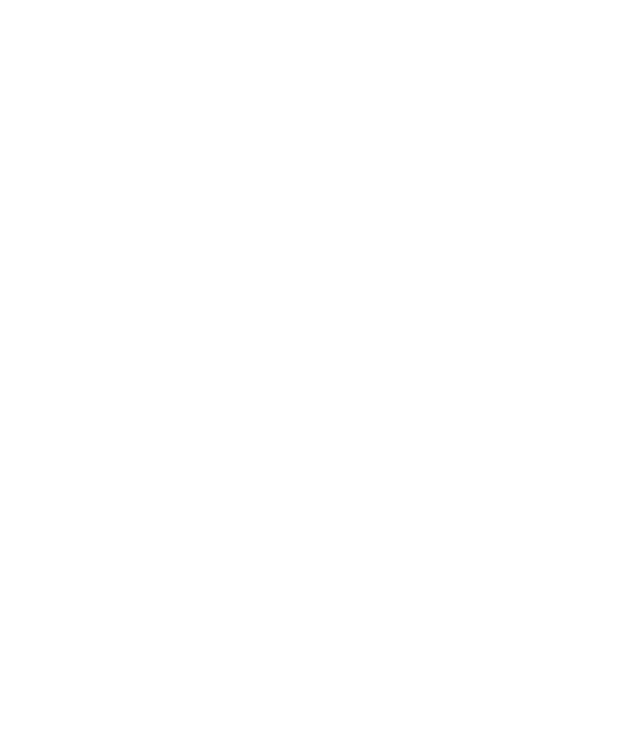
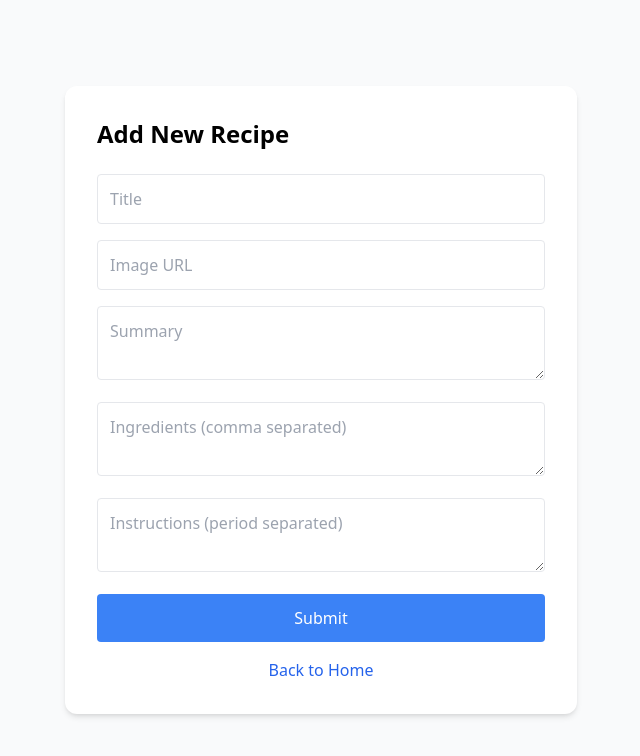
Before and after one commit to JulietA106/alx-fe-reactjs, a React app in the folder recipe-sharing-platform/: page /add-recipe in a window 1280 px wide. Before the commit this address had no page. Shown: the top 756 px of the page, without its empty margins (319-959 px from the left). Built offline with nearby package versions, Linux system fonts and the light colour scheme; the HTML template or start-up script is replaced by a standard one.

Commit message:
Initial commit: Add HomePage, RecipeDetail, and AddRecipeForm components

```diff
--- a/recipe-sharing-platform/src/App.jsx
+++ b/recipe-sharing-platform/src/App.jsx
@@ -1,6 +1,8 @@
+import React from "react";
 import { BrowserRouter as Router, Routes, Route } from "react-router-dom";
 import HomePage from "./components/HomePage";
 import RecipeDetail from "./components/RecipeDetail";
+import AddRecipeForm from "./components/AddRecipeForm";
 
 function App() {
   return (
@@ -8,9 +10,10 @@
       <Routes>
         <Route path="/" element={<HomePage />} />
         <Route path="/recipe/:id" element={<RecipeDetail />} />
+        <Route path="/add-recipe" element={<AddRecipeForm />} />
       </Routes>
     </Router>
   );
 }
 
-export default App; // ✅ This is required
+export default App;
--- /dev/null
+++ b/recipe-sharing-platform/src/components/AddRecipeForm.jsx
@@ -0,0 +1,99 @@
+import React, { useState } from "react";
+import { Link } from "react-router-dom";
+
+const AddRecipeForm = () => {
+  const [title, setTitle] = useState("");
+  const [summary, setSummary] = useState("");
+  const [image, setImage] = useState("");
+  const [ingredients, setIngredients] = useState("");
+  const [instructions, setInstructions] = useState("");
+
+  const handleSubmit = (e) => {
+    e.preventDefault();
+    if (!title || !summary || !image || !ingredients || !instructions) {
+      alert("Please fill in all fields");
+      return;
+    }
+
+    const newRecipe = {
+      id: Date.now(),
+      title,
+      summary,
+      image,
+      ingredients: ingredients.split(",").map((i) => i.trim()),
+      instructions: instructions.split(".").map((i) => i.trim())
+    };
+
+    console.log("New Recipe Submitted:", newRecipe);
+    alert("Recipe submitted! (Check console)");
+    setTitle("");
+    setSummary("");
+    setImage("");
+    setIngredients("");
+    setInstructions("");
+  };
+
+  return (
+    <div className="min-h-screen flex items-center justify-center bg-gray-50 p-4">
+      <form
+        onSubmit={handleSubmit}
+        className="bg-white p-8 rounded-xl shadow-md w-full max-w-lg"
+      >
+        <h2 className="text-2xl font-bold mb-6">Add New Recipe</h2>
+
+        <input
+          type="text"
+          placeholder="Title"
+          value={title}
+          onChange={(e) => setTitle(e.target.value)}
+          className="w-full p-3 mb-4 border rounded"
+        />
+
+        <input
+          type="text"
+          placeholder="Image URL"
+          value={image}
+          onChange={(e) => setImage(e.target.value)}
+          className="w-full p-3 mb-4 border rounded"
+        />
+
+        <textarea
+          placeholder="Summary"
+          value={summary}
+          onChange={(e) => setSummary(e.target.value)}
+          className="w-full p-3 mb-4 border rounded"
+        />
+
+        <textarea
+          placeholder="Ingredients (comma separated)"
+          value={ingredients}
+          onChange={(e) => setIngredients(e.target.value)}
+          className="w-full p-3 mb-4 border rounded"
+        />
+
+        <textarea
+          placeholder="Instructions (period separated)"
+          value={instructions}
+          onChange={(e) => setInstructions(e.target.value)}
+          className="w-full p-3 mb-4 border rounded"
+        />
+
+        <button
+          type="submit"
+          className="w-full bg-blue-500 text-white p-3 rounded hover:bg-blue-600 transition"
+        >
+          Submit
+        </button>
+
+        <Link
+          to="/"
+          className="block text-center mt-4 text-blue-600 hover:text-blue-800"
+        >
+          Back to Home
+        </Link>
+      </form>
+    </div>
+  );
+};
+
+export default AddRecipeForm;
--- a/recipe-sharing-platform/src/components/HomePage.jsx
+++ b/recipe-sharing-platform/src/components/HomePage.jsx
@@ -1,12 +1,13 @@
 import React, { useState, useEffect } from "react";
 import { Link } from "react-router-dom";
-import data from "../data.json";
 
 const HomePage = () => {
   const [recipes, setRecipes] = useState([]);
 
   useEffect(() => {
-    setRecipes(data); // load mock data
+    fetch("/data.json")
+      .then((res) => res.json())
+      .then((data) => setRecipes(data));
   }, []);
 
   return (
@@ -14,6 +15,16 @@
       <h1 className="text-4xl font-bold mb-8 text-center text-blue-600">
         Recipe Collection
       </h1>
+
+      <div className="text-center mb-6">
+        <Link
+          to="/add-recipe"
+          className="bg-blue-500 text-white px-6 py-2 rounded hover:bg-blue-600 transition"
+        >
+          Add New Recipe
+        </Link>
+      </div>
+
       <div className="grid grid-cols-1 gap-6 sm:grid-cols-2 md:grid-cols-3 lg:grid-cols-4">
         {recipes.map((recipe) => (
           <Link key={recipe.id} to={`/recipe/${recipe.id}`}>
--- a/recipe-sharing-platform/src/components/RecipeDetail.jsx
+++ b/recipe-sharing-platform/src/components/RecipeDetail.jsx
@@ -1,35 +1,32 @@
 import React, { useState, useEffect } from "react";
 import { useParams, Link } from "react-router-dom";
-import data from "../data.json";
 
 const RecipeDetail = () => {
   const { id } = useParams();
   const [recipe, setRecipe] = useState(null);
 
   useEffect(() => {
-    const selectedRecipe = data.find((item) => item.id === parseInt(id));
-    setRecipe(selectedRecipe);
+    fetch("/data.json")
+      .then((res) => res.json())
+      .then((data) => {
+        const found = data.find((r) => r.id === parseInt(id));
+        setRecipe(found);
+      });
   }, [id]);
 
   if (!recipe) {
     return (
-      <div className="min-h-screen flex flex-col items-center justify-center bg-gray-50 p-4">
-        <p className="text-gray-600 text-xl mb-4">Recipe not found</p>
-        <Link
-          to="/"
-          className="text-white bg-blue-600 px-4 py-2 rounded hover:bg-blue-700 transition"
-        >
-          ← Back to Home
-        </Link>
+      <div className="min-h-screen flex items-center justify-center bg-gray-50 p-4">
+        <p className="text-gray-600 text-lg">Recipe not found</p>
       </div>
     );
   }
 
   return (
-    <div className="min-h-screen bg-gray-50 py-10 px-4 sm:px-6 lg:px-8">
+    <div className="min-h-screen bg-gray-50 py-10 px-4">
       <Link
         to="/"
-        className="text-blue-600 underline mb-6 inline-block hover:text-blue-800"
+        className="text-blue-600 hover:text-blue-800 font-semibold mb-6 inline-block"
       >
         ← Back to Home
       </Link>
@@ -40,43 +37,29 @@
           alt={recipe.title}
           className="w-full h-80 object-cover"
         />
+        <div className="p-8">
+          <h1 className="text-4xl font-bold mb-4 text-gray-800">{recipe.title}</h1>
+          <p className="text-gray-600 text-lg mb-6">{recipe.summary}</p>
 
-        <div className="p-8">
-          <h1 className="text-4xl font-bold mb-6 text-gray-800 text-center">
-            {recipe.title}
-          </h1>
+          <div className="grid grid-cols-1 lg:grid-cols-2 gap-8">
+            <div className="bg-gray-100 rounded-xl p-6">
+              <h2 className="text-2xl font-bold mb-4">Ingredients</h2>
+              <ul className="list-disc list-inside space-y-2">
+                {recipe.ingredients.map((ing, idx) => (
+                  <li key={idx}>{ing}</li>
+                ))}
+              </ul>
+            </div>
 
-          <section className="mb-8">
-            <h2 className="text-2xl font-semibold mb-4 text-gray-800">
-              Ingredients
-            </h2>
-            <ul className="grid grid-cols-1 sm:grid-cols-2 gap-2 text-gray-700">
-              {recipe.ingredients.map((item, index) => (
-                <li
-                  key={index}
-                  className="bg-gray-100 p-2 rounded shadow-sm hover:bg-gray-200 transition"
-                >
-                  {item}
-                </li>
-              ))}
-            </ul>
-          </section>
-
-          <section>
-            <h2 className="text-2xl font-semibold mb-4 text-gray-800">
-              Cooking Instructions
-            </h2>
-            <ol className="list-decimal list-inside space-y-2 text-gray-700">
-              {recipe.steps.map((step, index) => (
-                <li
-                  key={index}
-                  className="bg-gray-100 p-2 rounded shadow-sm hover:bg-gray-200 transition"
-                >
-                  {step}
-                </li>
-              ))}
-            </ol>
-          </section>
+            <div className="bg-gray-100 rounded-xl p-6">
+              <h2 className="text-2xl font-bold mb-4">Instructions</h2>
+              <ol className="list-decimal list-inside space-y-2">
+                {recipe.instructions.map((inst, idx) => (
+                  <li key={idx}>{inst}</li>
+                ))}
+              </ol>
+            </div>
+          </div>
         </div>
       </div>
     </div>
--- a/recipe-sharing-platform/src/data.json
+++ b/recipe-sharing-platform/src/data.json
@@ -3,12 +3,16 @@
     "id": 1,
     "title": "Spaghetti Carbonara",
     "summary": "A classic Italian pasta dish with eggs, cheese, bacon, and black pepper.",
-    "image": "https://via.placeholder.com/150"
+    "image": "https://via.placeholder.com/400x200",
+    "ingredients": ["200g spaghetti", "100g bacon", "2 eggs", "50g parmesan", "Black pepper"],
+    "instructions": ["Boil pasta", "Cook bacon", "Mix eggs and cheese", "Combine pasta with bacon and egg mixture", "Serve immediately"]
   },
   {
     "id": 2,
     "title": "Chicken Tikka Masala",
-    "summary": "Chunks of grilled chicken (tikka) cooked in a smooth buttery & creamy tomato based gravy.",
-    "image": "https://via.placeholder.com/150"
+    "summary": "Chunks of grilled chicken cooked in a smooth buttery tomato-based gravy.",
+    "image": "https://via.placeholder.com/400x200",
+    "ingredients": ["300g chicken", "100ml yogurt", "Spices", "200g tomato puree", "Cream"],
+    "instructions": ["Marinate chicken", "Grill chicken", "Prepare sauce", "Combine chicken with sauce", "Serve with rice"]
   }
 ]
```
